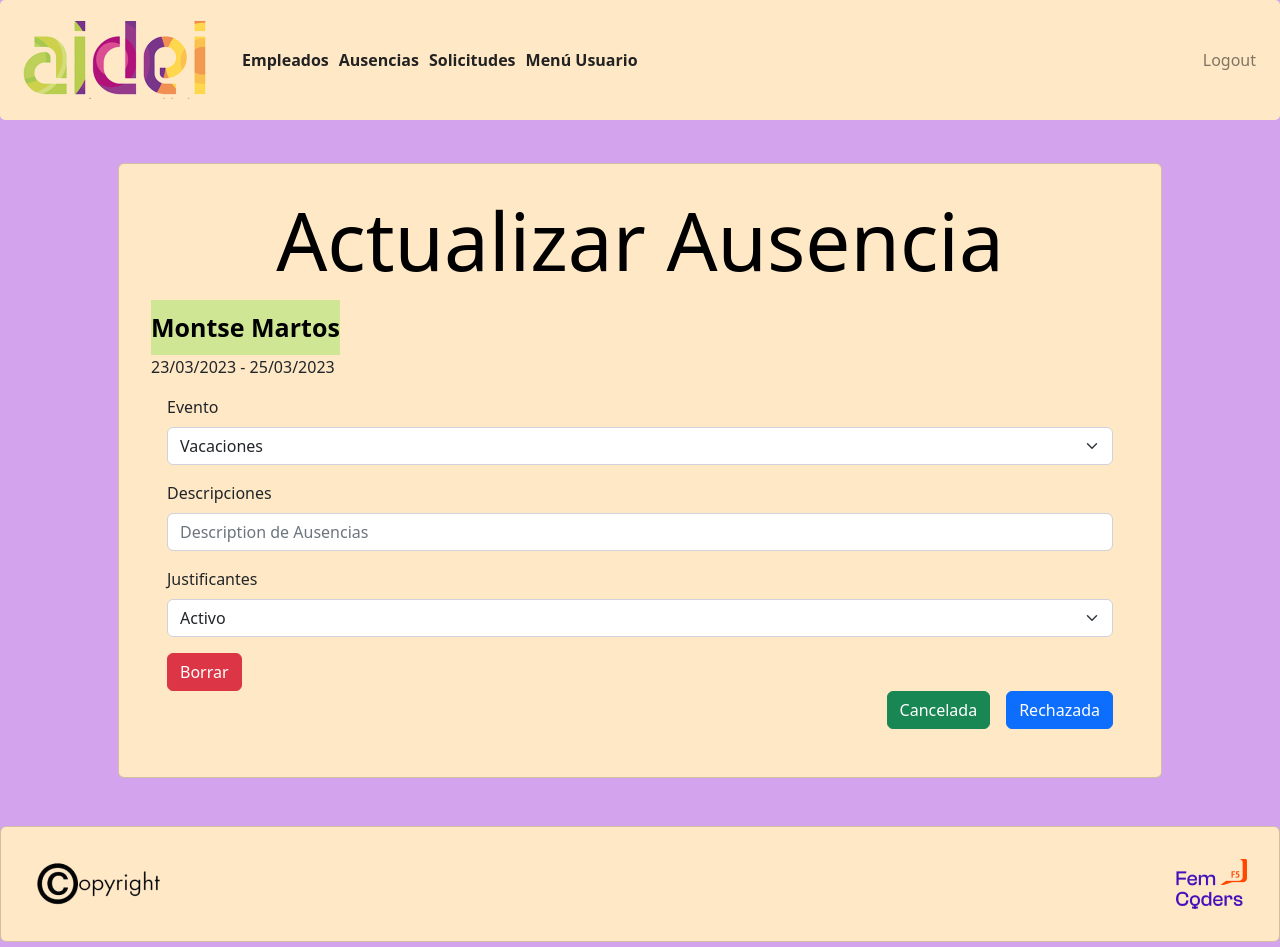
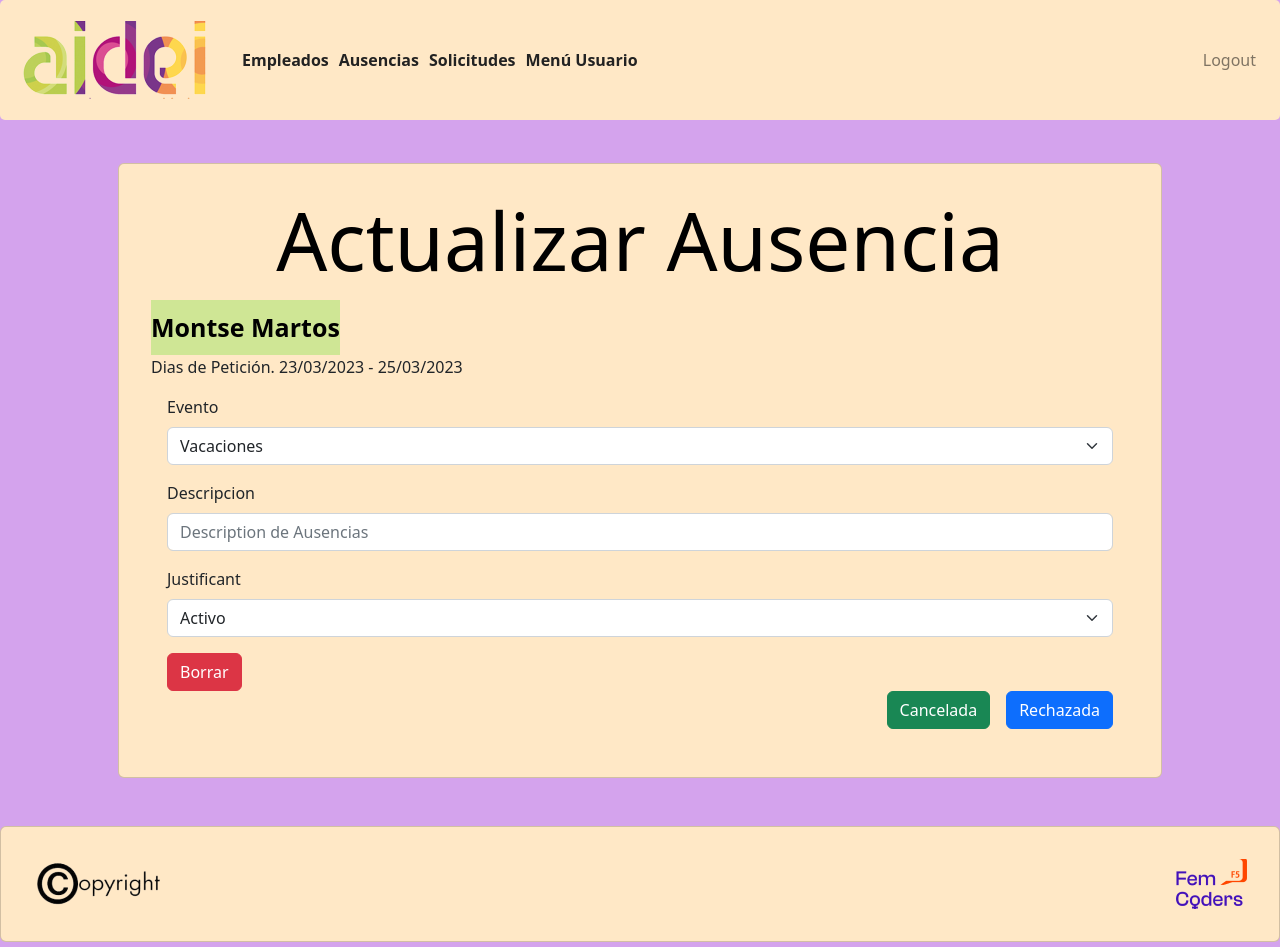
Before and after one commit to birdsinyourgarden/front-end-react-final-proyect, a React (Vite) app: page /absences in a window 1280 px wide. Built offline with nearby package versions, Linux system fonts and the light colour scheme; a web font is replaced by a local one.

Commit message:
add changes

```diff
--- a/src/views/absences/Absences.jsx
+++ b/src/views/absences/Absences.jsx
@@ -15,7 +15,7 @@ const  Absences= () => {
                </div>
                <div>
                <table className="dateAbscens">
-               <tr><td>23/03/2023 - 25/03/2023</td></tr>
+               <tr><td>Dias de Petición. 23/03/2023 - 25/03/2023</td></tr>
                </table>
                </div>
                <Card.Body>
@@ -38,12 +38,12 @@ const  Absences= () => {
                   </Form.Select>
                   </Form.Group>
                   <Form.Group className="mb-3" controlId="description">
-                  <Form.Label>Descripciones</Form.Label>
+                  <Form.Label>Descripcion</Form.Label>
                   <Form.Control type="text" placeholder="Description de Ausencias" />
                </Form.Group>
 
                <Form.Group>
-               <Form.Label>Justificantes</Form.Label>
+               <Form.Label>Justificant</Form.Label>
                <Form.Select className="mb-3" controlId="employeeStatus">
                <option value="true">Activo</option>
                <option value="false">Baja</option>
```
